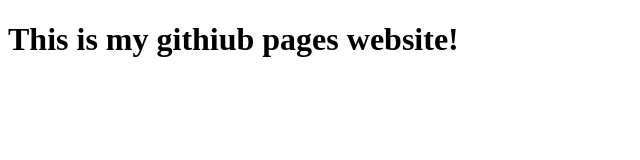
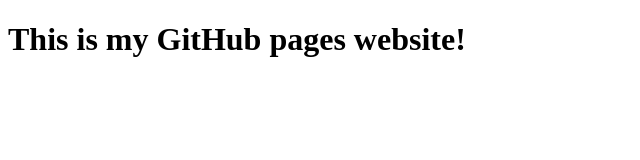
Before and after one commit to GunaseelanRajamanickam/GunaseelanRajamanickam.github.io, a plain HTML site: page index.html in a window 1280 px wide. Shown: the whole page, without its empty margins (0-640 px from the left). Drawn offline with Linux system fonts and the light colour scheme.

Commit message:
spelling corrected

```diff
--- a/index.html
+++ b/index.html
@@ -4,6 +4,6 @@
         <title>My Site!</title>
     </head>
     <body>
-        <h1>This is my githiub pages website!</h1>
+        <h1>This is my GitHub pages website!</h1>
     </body>
 </html>
```
